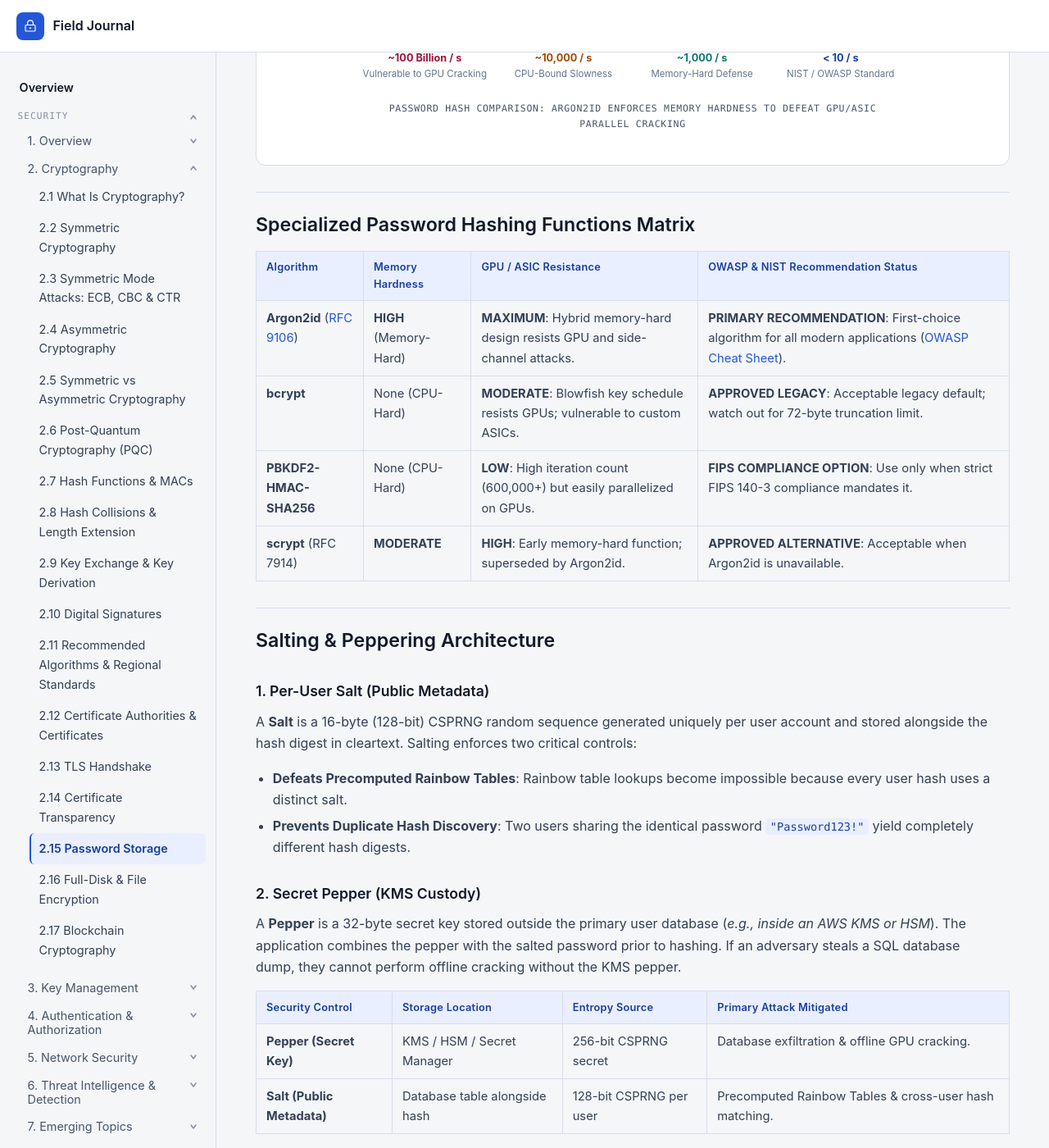
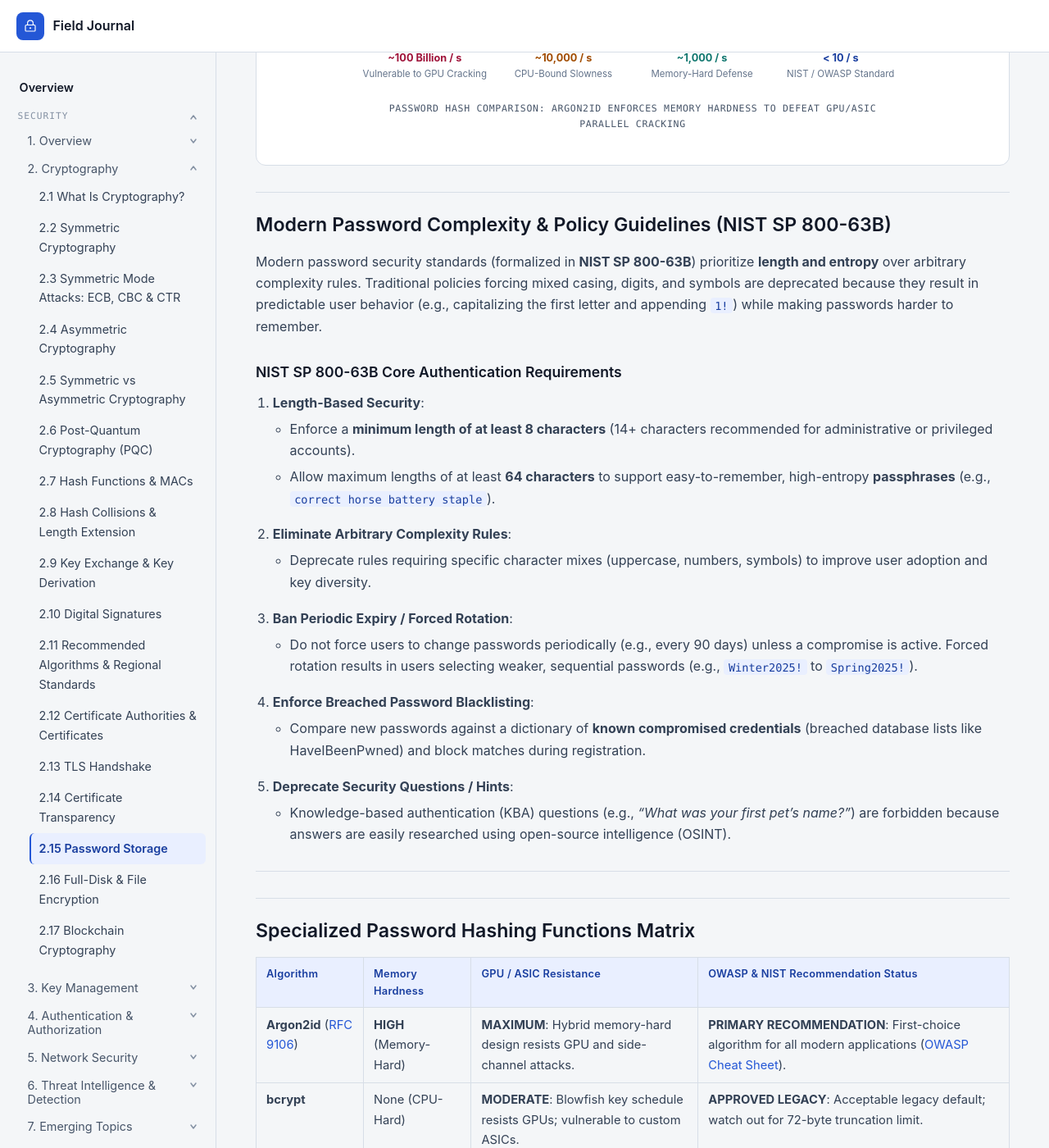
Before and after one commit to llody9977/journal, a Jekyll site: the page built from topics/password-storage.md, in a window 1280 px wide and 1400 px high, scrolled down 870 px. Shown: the whole window at 82% size. Built offline with Jekyll 4.4.1, drawn with Linux system fonts in a browser that asks for light colours.

Commit message:
docs(password-storage): document modern password complexity and policy guidelines conforming to NIST SP 800-63B

```diff
--- a/topics/password-storage.md
+++ b/topics/password-storage.md
@@ -19,6 +19,26 @@ Fast general-purpose hash functions (SHA-256, MD5) are engineered for gigabytes-
   <img src="{{ '/assets/img/password-hash-comparison.svg' | relative_url }}" alt="Execution throughput comparison across SHA-256, bcrypt, scrypt, and Argon2id.">
   <p class="diagram-caption">Password hash comparison: Argon2id enforces memory hardness to defeat GPU/ASIC parallel cracking</p>
 </div>
+
+## Modern Password Complexity & Policy Guidelines (NIST SP 800-63B)
+
+Modern password security standards (formalized in **NIST SP 800-63B**) prioritize **length and entropy** over arbitrary complexity rules. Traditional policies forcing mixed casing, digits, and symbols are deprecated because they result in predictable user behavior (e.g., capitalizing the first letter and appending `1!`) while making passwords harder to remember.
+
+### NIST SP 800-63B Core Authentication Requirements
+
+1. **Length-Based Security**:
+   * Enforce a **minimum length of at least 8 characters** (14+ characters recommended for administrative or privileged accounts).
+   * Allow maximum lengths of at least **64 characters** to support easy-to-remember, high-entropy **passphrases** (e.g., `correct horse battery staple`).
+2. **Eliminate Arbitrary Complexity Rules**:
+   * Deprecate rules requiring specific character mixes (uppercase, numbers, symbols) to improve user adoption and key diversity.
+3. **Ban Periodic Expiry / Forced Rotation**:
+   * Do not force users to change passwords periodically (e.g., every 90 days) unless a compromise is active. Forced rotation results in users selecting weaker, sequential passwords (e.g., `Winter2025!` to `Spring2025!`).
+4. **Enforce Breached Password Blacklisting**:
+   * Compare new passwords against a dictionary of **known compromised credentials** (breached database lists like HaveIBeenPwned) and block matches during registration.
+5. **Deprecate Security Questions / Hints**:
+   * Knowledge-based authentication (KBA) questions (e.g., *"What was your first pet's name?"*) are forbidden because answers are easily researched using open-source intelligence (OSINT).
+
+---
 
 ## Specialized Password Hashing Functions Matrix
 
```
